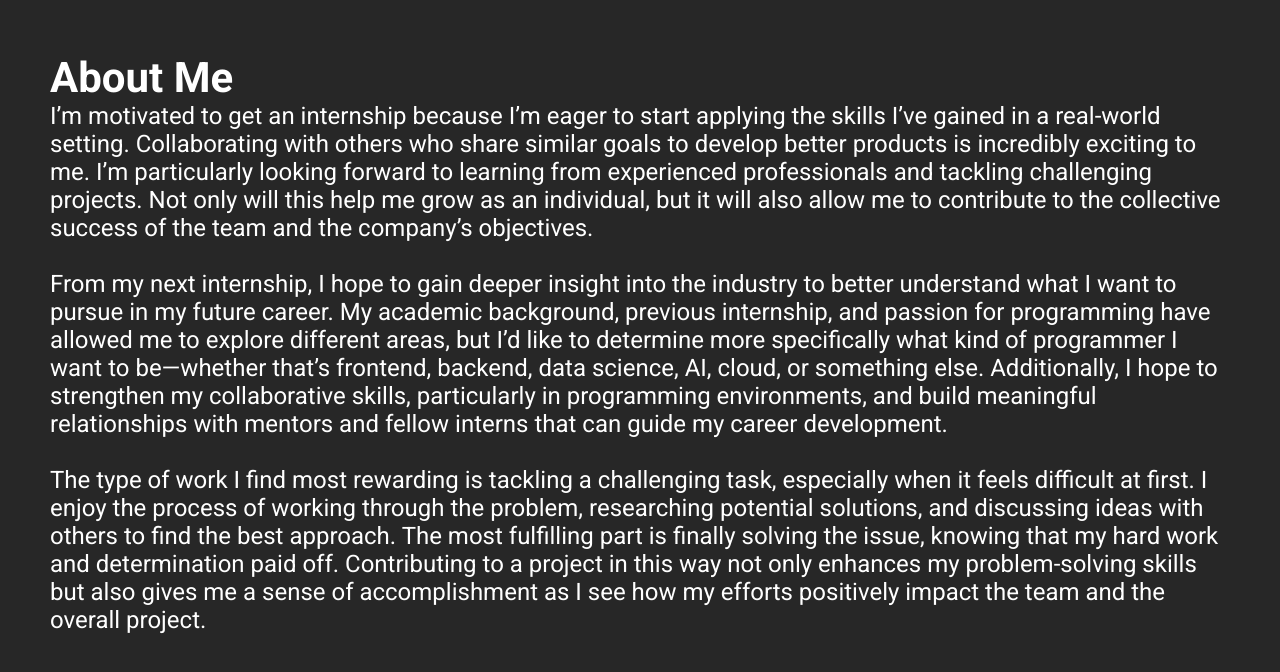
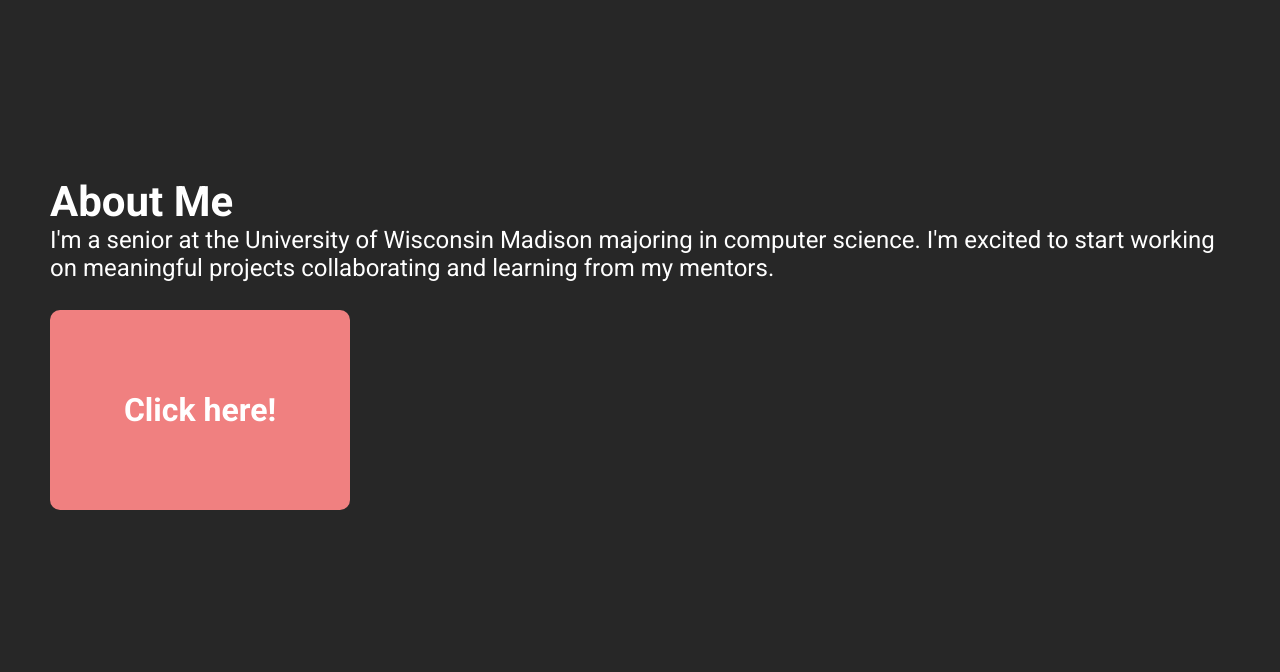
Before and after one commit to EricLee-23/EricLee-23.github.io, a plain HTML site: page index.html in a window 1280 px wide. Shown: the part 942-1614 px from the top of the page. Drawn offline with Linux system fonts and the light colour scheme.

Commit message:
updaing card

```diff
--- a/index.html
+++ b/index.html
@@ -51,7 +51,7 @@
     </nav>
     <div class="home" id="home">
             <h1>Hi, I'm <span>Eric Lee</span></h1>
-            <p class="word-carousel">I am</p>
+            <p class="word-carousel">I'm a</p>
             <div class="links">
                 <a href="https://github.com/EricLee-23" target="_blank">
                     <img src="/images/github-icon.png" alt="">
@@ -72,16 +72,21 @@
         <h1>About Me</h1>
         <div class="aboutbottom">
             <p>
-                I’m motivated to get an internship because I’m eager to start applying the skills I’ve gained in a real-world setting. Collaborating with others who share similar goals to develop better products is incredibly exciting to me. I’m particularly looking forward to learning from experienced professionals and tackling challenging projects. Not only will this help me grow as an individual, but it will also allow me to contribute to the collective success of the team and the company’s objectives.
+                I'm a senior at the University of Wisconsin Madison majoring in computer science. I'm excited to start working on meaningful projects collaborating and learning from my mentors.
             </p>
             <br>
-            <p>
-                From my next internship, I hope to gain deeper insight into the industry to better understand what I want to pursue in my future career. My academic background, previous internship, and passion for programming have allowed me to explore different areas, but I’d like to determine more specifically what kind of programmer I want to be—whether that’s frontend, backend, data science, AI, cloud, or something else. Additionally, I hope to strengthen my collaborative skills, particularly in programming environments, and build meaningful relationships with mentors and fellow interns that can guide my career development.
-            </p>
-            <br>
-            <p>
-                The type of work I find most rewarding is tackling a challenging task, especially when it feels difficult at first. I enjoy the process of working through the problem, researching potential solutions, and discussing ideas with others to find the best approach. The most fulfilling part is finally solving the issue, knowing that my hard work and determination paid off. Contributing to a project in this way not only enhances my problem-solving skills but also gives me a sense of accomplishment as I see how my efforts positively impact the team and the overall project.
-            </p>
+            <div class="aboutme-card">
+                <div class="card-front">
+                    <h2>
+                        Click here!
+                    </h2>
+                </div>
+                <div class="card-back">
+                    <h2>
+                        Back
+                    </h2>
+                </div>
+            </div>
         </div>
     </div>
     <div class="skills" id="skills">
--- a/styles/about.css
+++ b/styles/about.css
@@ -10,3 +10,32 @@
     justify-content: center;
     font-size: 24px;
 }
+
+.aboutme-card {
+    display: flex;
+    justify-content: center;
+    align-items: center;
+    width: 300px;
+    height: 200px;
+    background-color: lightcoral;
+    border-radius: 10px;
+    transition: transform 0.6s;
+    transform-style: preserve-3d;
+}
+.aboutme-card:hover {
+    transform: rotateY(180deg);
+}
+.aboutme-card:hover .card-front {
+    display: none;
+}
+.aboutme-card:hover .card-back {
+    display: block;
+    transform: rotateY(180deg);
+}
+.card-back {
+    display: none;
+}
+
+.card-front, .card-back {
+    backface-visibility: hidden;
+}
```
